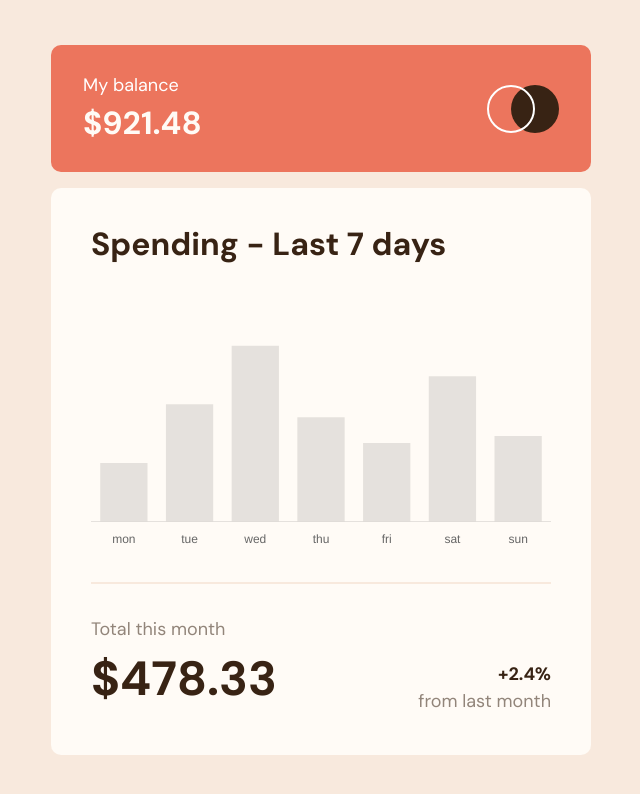
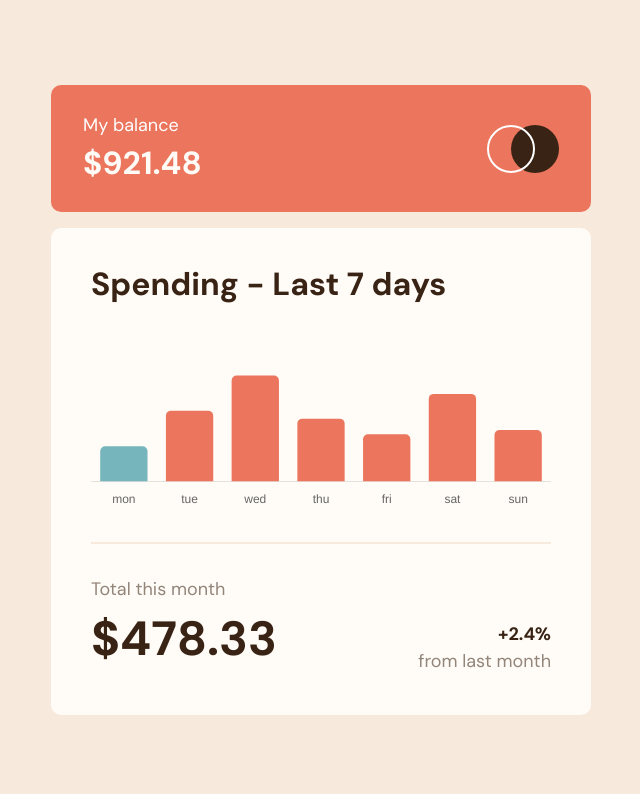
Before and after one commit to voltsn/expense-chart-component, a React (Vite) app: page / in a window 1280 px wide. Shown: the top 794 px of the page, without its empty margins (319-959 px from the left). Built offline with nearby package versions, Linux system fonts and the light colour scheme.

Commit message:
Customize chart

```diff
--- a/public/styles.css
+++ b/public/styles.css
@@ -522,6 +522,10 @@ video {
   --tw-backdrop-sepia:  ;
 }
 
+.relative {
+  position: relative;
+}
+
 .mb-1 {
   margin-bottom: 0.25rem;
 }
--- a/src/App.tsx
+++ b/src/App.tsx
@@ -22,7 +22,7 @@ function DailySpending(): JSX.Element {
   return (
     <div className='bg-card-100 rounded-t-[0.625rem] pt-6 px-5 sm:pt-8 sm:px-10'>
       <h2 className='font-bold text-[1.5rem] text-brown-900 sm:text-lg mb-[3.25rem]'>Spending - Last 7 days</h2>
-      <div className='pb-6 md:pb-8 border-b-2 border-[#F8E9DD]'>
+      <div className='pb-6 md:pb-8 border-b-2 border-[#F8E9DD] relative'>
         <ExpensesChart data={data}/>
       </div>
     </div>
--- a/src/components/ExpensesChart.tsx
+++ b/src/components/ExpensesChart.tsx
@@ -23,6 +23,13 @@ type dataType = Array<{day: string; amount: number;}>;
 
 export default function ExpensesChart (prop: { data: dataType }){
     const { data } = prop;
+    const currentDay: number = new Date().getDay() - 1;
+    const colors = data.map( (dataPoint: {day: string; amount: number}, index) => {
+        return index === currentDay ? "#76B5BC" : "#EC755D";
+    });
+    const colorsHovered = data.map( (dataPoint: {day: string; amount: number}, index) => {
+        return index === currentDay ? "#B4E0E5" : "#FF9B86";
+    });
 
     const options = {
         scales: {
@@ -35,6 +42,8 @@ export default function ExpensesChart (prop: { data: dataType }){
                 }
             }
         },
+        responsive: true,
+        maintainAspectRatio: false,
         plugins: {
             legend: {
                 display: false
@@ -71,7 +80,10 @@ export default function ExpensesChart (prop: { data: dataType }){
         labels: data.map((dataPoint: {day: string; amount: number;} ) => dataPoint.day),
         datasets:[
             {
-                data: data.map((dataPOint: {day: string; amount: number} ) => dataPOint.amount)
+                data: data.map((dataPOint: {day: string; amount: number} ) => dataPOint.amount),
+                backgroundColor: colors,
+                hoverBackgroundColor: colorsHovered,
+                borderRadius: 5,
             }
         ]
     }
```
